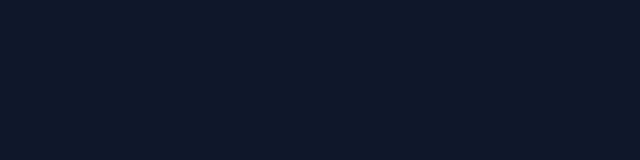
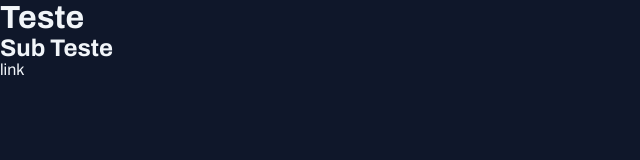
Before and after one commit to TALLESGIT/Projeto-Portal-de-Noticias, a plain HTML site: page index.html in a window 1280 px wide. Shown: the whole page, without its empty margins (0-640 px from the left). Drawn offline with Linux system fonts and the light colour scheme.

```diff
--- a/index.html
+++ b/index.html
@@ -10,6 +10,8 @@
   <title>Portal de Noticias</title>
 </head>
 <body>
-
+  <h1>Teste</h1>
+  <h2>Sub Teste</h2>
+  <a href="#">link</a>
 </body>
 </html>
--- a/styles/global.css
+++ b/styles/global.css
@@ -25,3 +25,18 @@ body {
 	color: var(--text-color-primary);
 	background-color: var(--bg-color);
 }
+
+a {
+	text-decoration: none;
+	color: inherit;
+}
+
+a:hover {
+	color: var(--brand-color-light);
+}
+
+h1,
+h2,
+h3 {
+	color: inherit;
+}
```
